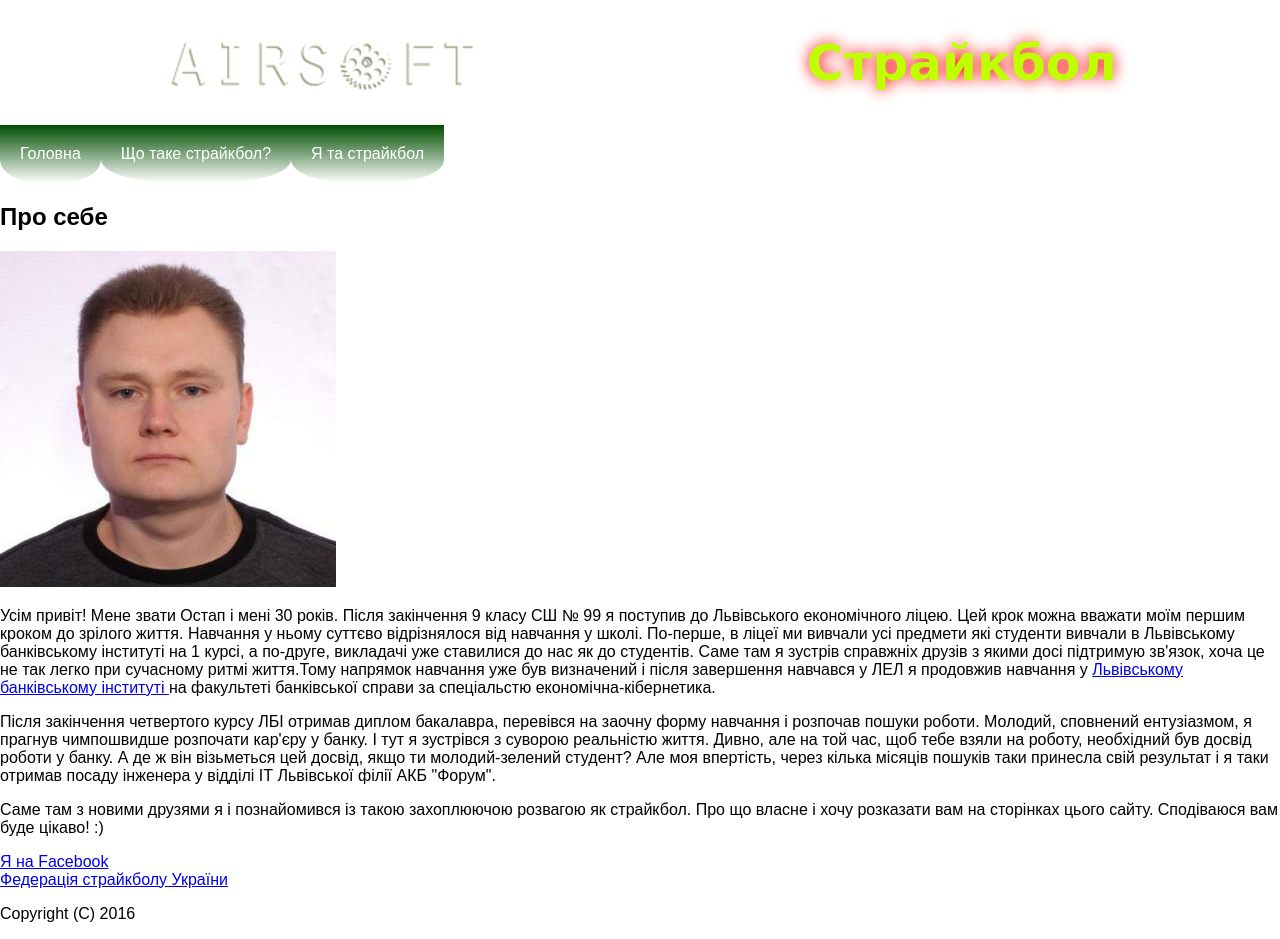
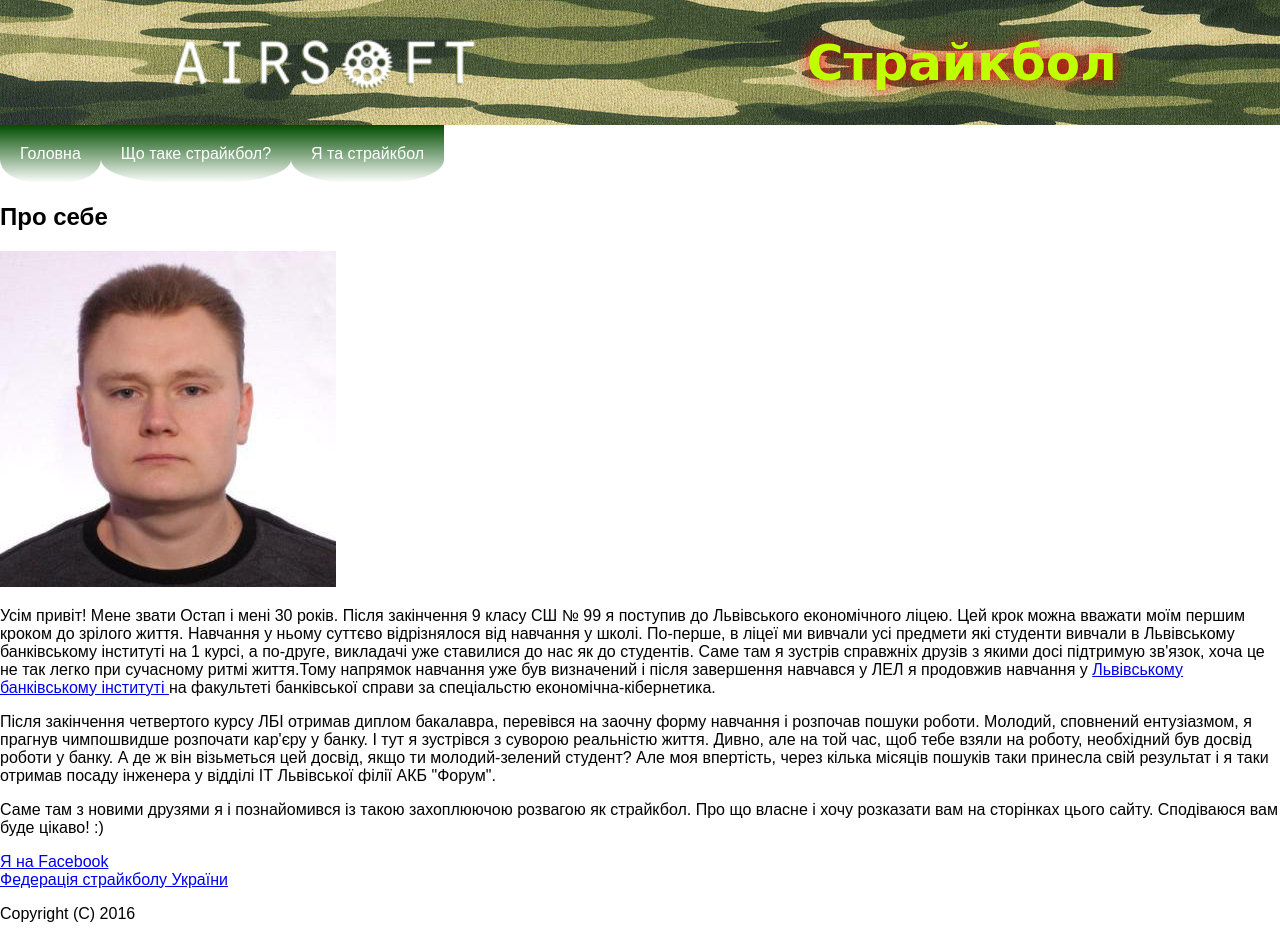
Before and after one commit to OstapKoverko/airsoft, a plain HTML site: page index.html in a window 1280 px wide. Drawn offline with Linux system fonts and the light colour scheme; the site is published under a folder, as on GitHub Pages, so addresses that start at the root find nothing; a web font is replaced by a local one.

Commit message:
change background-image path

```diff
--- a/css/main.css
+++ b/css/main.css
@@ -11,7 +11,7 @@
 
 /* HEADER */
 .header {
-    background-image: url("/../images/background.jpg");
+    background-image: url("../images/background.jpg");
 }
 .header img {
     margin: auto 0;
```
